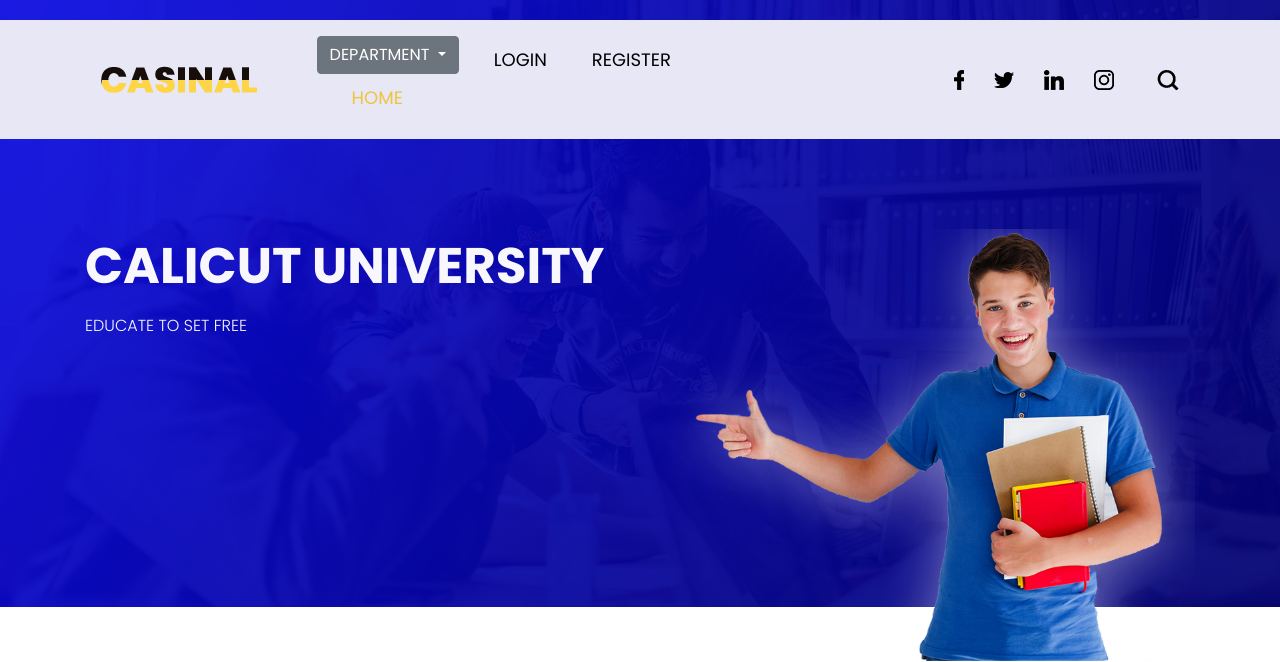
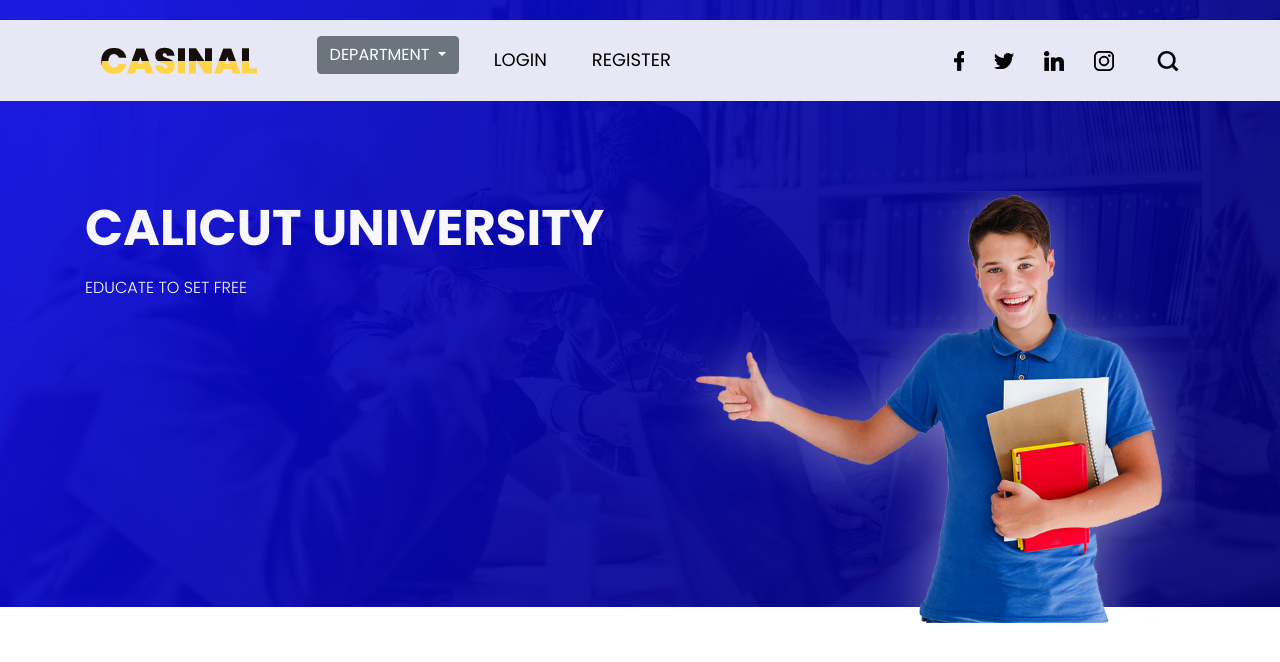
Before and after one commit to ananyarahenesh/university, a Django app: page / in a window 1280 px wide. Shown: the top 662 px of the page. Run offline with Django 4.2, Linux system fonts and the light colour scheme; some libraries are stand-ins or nearby versions.

Commit message:
Update index.html

```diff
--- a/universityproject/templates/index.html
+++ b/universityproject/templates/index.html
@@ -66,7 +66,6 @@
                               <a class="dropdown-item" href="https://simple.wikipedia.org/wiki/Learning_English">English Speaking</a>
                          </div>
                         </div>
-                        <a class="nav-link" href="index.html">Home</a>
                         </li>
                         <li class="nav-item">
                            <a class="nav-link" href="credentials/login">LOGIN</a>
```
